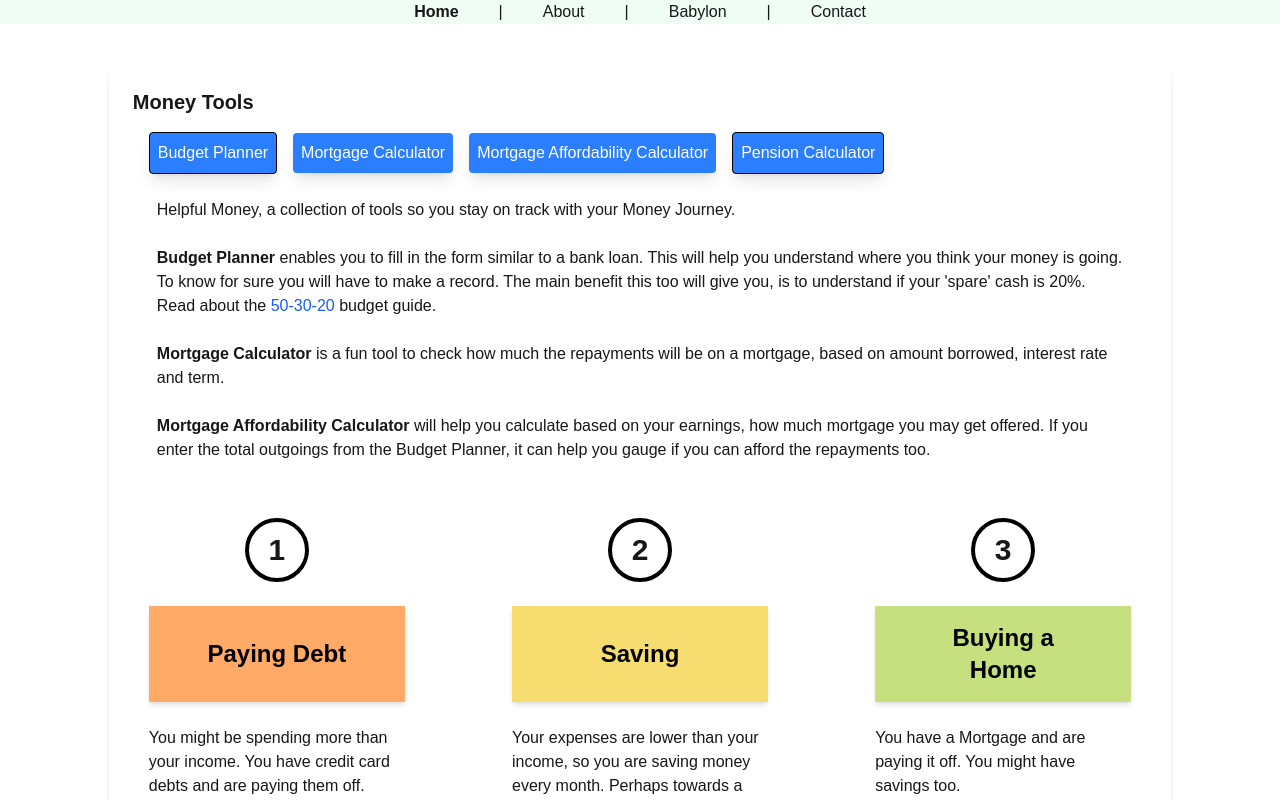
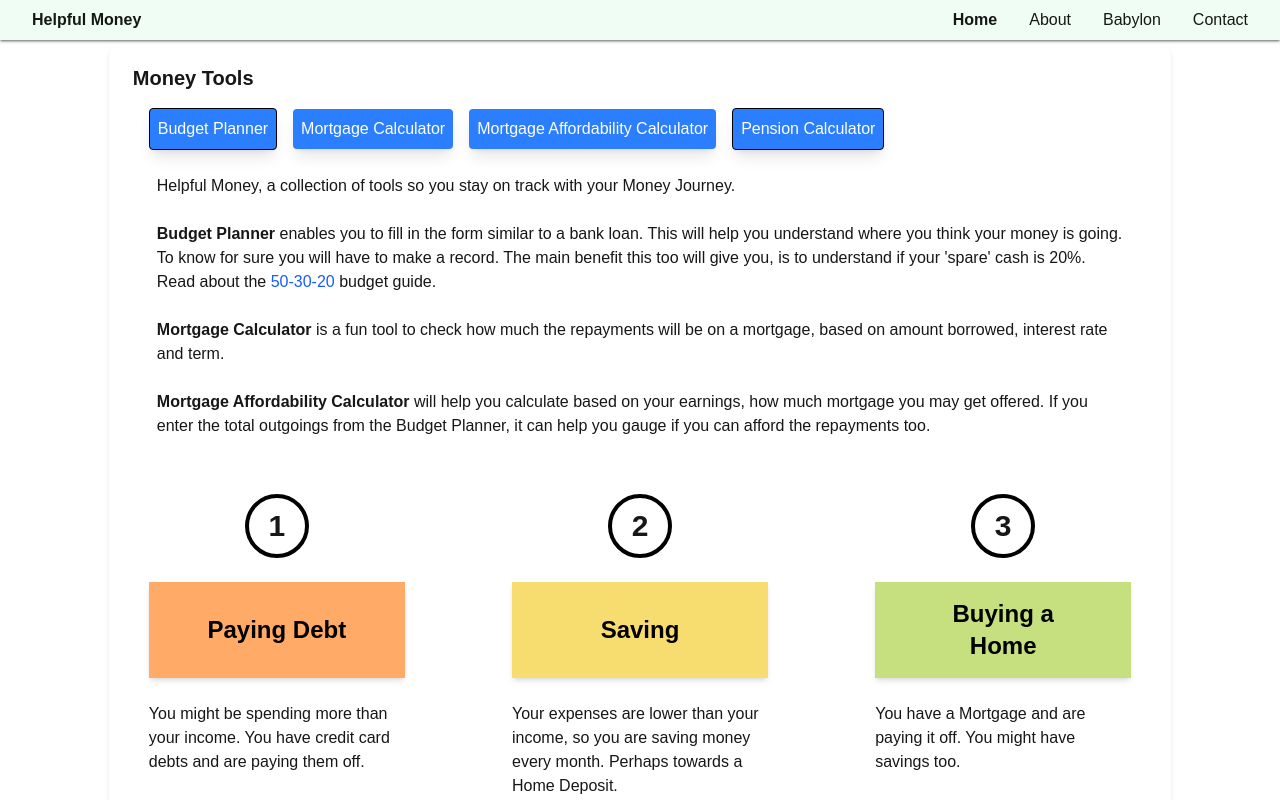
Before and after one commit to neilmillard/tools-budget, a Next.js app: page / in a window 1280 px wide. Shown: the top 800 px of the page. Built offline with nearby package versions, Linux system fonts and the light colour scheme; no server answers.

Commit message:
Mobile Nav

```diff
--- a/package.json
+++ b/package.json
@@ -16,7 +16,11 @@
     "react-chartjs-2": "^5.3.0",
     "react-dom": "^19.0.0",
     "react-router-dom": "^7.3.0",
-    "dotenv": "^16.4.7"
+    "dotenv": "^16.4.7",
+    "lucide-react": "^0.483.0",
+    "@mantine/hooks": "^7.17.2",
+    "tailwind-merge": "^3.0.2",
+    "clsx": "^2.1.1"
   },
   "devDependencies": {
     "@testing-library/react": "^16.2.0",
--- a/src/app/components/NavBar.tsx
+++ b/src/app/components/NavBar.tsx
@@ -1,16 +1,80 @@
 'use client';
-import React from "react";
+import React, {useState} from "react";
 import Link from "next/link";
+import { MenuIcon, XIcon } from 'lucide-react'
 import {usePathname} from "next/navigation";
+import {useViewportSize} from "@mantine/hooks";
+import {twMerge} from "tailwind-merge";
+import clsx from "clsx";
+
+interface NavLinkItem {
+  name: string;
+  path: string;
+}
+
+const navLinks: NavLinkItem[] = [
+  {name: ' Home ', path: '/'},
+  {name: ' About ', path: '/about/'},
+  {name: ' Babylon', path: '/babylon/'},
+  {name: ' Contact ', path: '/contact/'},
+]
 
 export function NavBar() {
-    const pathname = usePathname();
-    const isActive = (path: string) => pathname === path;
+  const [isMenuOpen, setIsMenuOpen] = useState(false)
+  const { width } = useViewportSize()
+  const isMobile = width < 768 // below md breakpoint
 
-    return <nav className="hidden md:flex gap-10 h-full flex-row justify-center bg-green-50">
-        <Link href="/" className={isActive("/") ? "font-bold" : "" + "flex flex-col justify-center"}><span> Home </span></Link> |
-        <Link href="/about/" className={isActive("/about/") ? "font-bold" : "" + "flex flex-col justify-center"}><span> About </span></Link> |
-        <Link href="/babylon/" className={isActive("/babylon/") ? "font-bold" : "" + "flex flex-col justify-center"}><span> Babylon </span></Link> |
-        <Link href="/contact/" className={isActive("/contact/") ? "font-bold" : "" + "flex flex-col justify-center"}><span> Contact </span></Link>
-    </nav>;
+  const pathname = usePathname();
+  const isActive = (path: string) => pathname === path;
+
+  const toggleMenu = () => {
+    setIsMenuOpen(!isMenuOpen)
+  }
+
+  const closeMenuOnMobile = () => {
+    if (isMobile) {
+      setIsMenuOpen(false)
+    }
+  }
+
+  return <header className='fixed w-full px-8 bg-green-50 shadow-sm shadow-neutral-500 h-10 flex items-center'>
+    <nav className="flex justify-between items-center w-full">
+      <Link href="/" className='font-bold'>
+        Helpful Money
+      </Link>
+      <ul
+        className={twMerge(clsx(
+          'flex items-center gap-8',
+          isMenuOpen &&
+          'bg-green-50 flex-col fixed top-10 right-0 bottom-0 w-1/2 p-8 transform transition-transform duration-300 ease-in-out translate-x-0',
+          !isMenuOpen &&
+          isMobile &&
+          'bg-green-50 flex-col fixed top-10 right-0 bottom-0 w-1/2 p-8 transform transition-transform duration-300 ease-in-out translate-x-full'
+        ))}
+      >
+        {navLinks.map((link) => (
+        <li key={link.name}>
+          <Link
+            href={link.path}
+            className={isActive(link.path) ? "font-bold" : ""}
+            onClick={closeMenuOnMobile}
+          >
+            <span>{link.name}</span>
+          </Link>
+        </li>
+      ))}
+      </ul>
+      <button
+        aria-labelledby='Menu Toggle Button'
+        className='block md:hidden'
+        onClick={toggleMenu}
+      >
+        {isMenuOpen ? (
+          <XIcon className='size-6' />
+        ) : (
+          <MenuIcon className='size-6' />
+        )}
+      </button>
+    </nav>
+  </header>;
 }
--- a/src/app/layout.tsx
+++ b/src/app/layout.tsx
@@ -19,7 +19,7 @@ const geistMono = Geist_Mono({
 
 export const metadata: Metadata = {
   title: "Helpful Money, Tools",
-  description: "How much money do you need?",
+  description: "What to do with your Money?",
 };
 
 export default function RootLayout({
@@ -42,6 +42,7 @@ export default function RootLayout({
         className={`${geistSans.variable} ${geistMono.variable} antialiased`}
     >
     <NavBar/>
+    <div className='h-10'></div>
     {children}
     <Footer/>
     <GoogleTagManager gtmId={process.env.NEXT_PUBLIC_GTM_ID!} />
--- a/src/app/page.tsx
+++ b/src/app/page.tsx
@@ -3,7 +3,7 @@ import FinancialSteps from "@/app/components/FinancialSteps";
 
 export default function Home() {
   return (
-    <div className="w-[83%] mx-auto p-6 bg-white rounded-2xl shadow-md mt-10">
+    <div className="w-[83%] mx-auto p-6 bg-white rounded-2xl shadow-md">
       <h2 className="text-xl font-bold mb-4">Money Tools</h2>
       <div>
         <button
```
Also changed, not shown: 1 other file (tests, documents, lock files or other folders).
